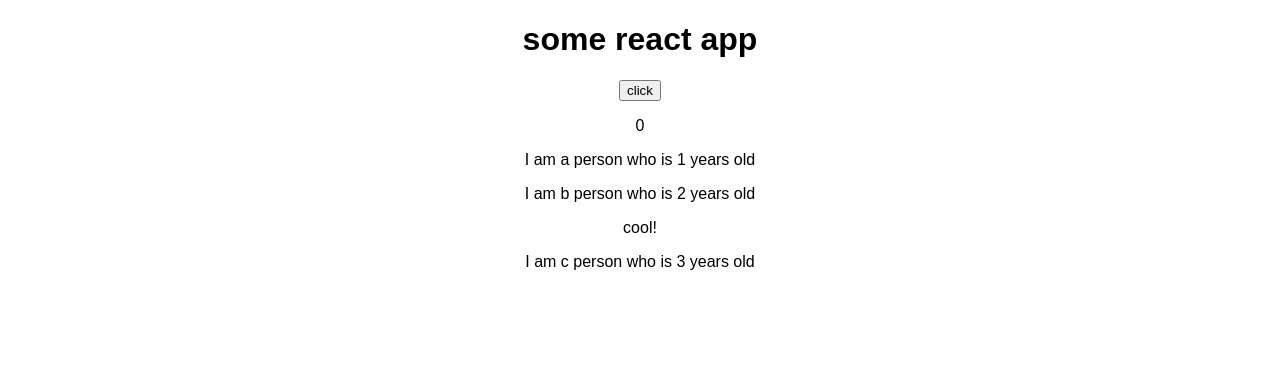
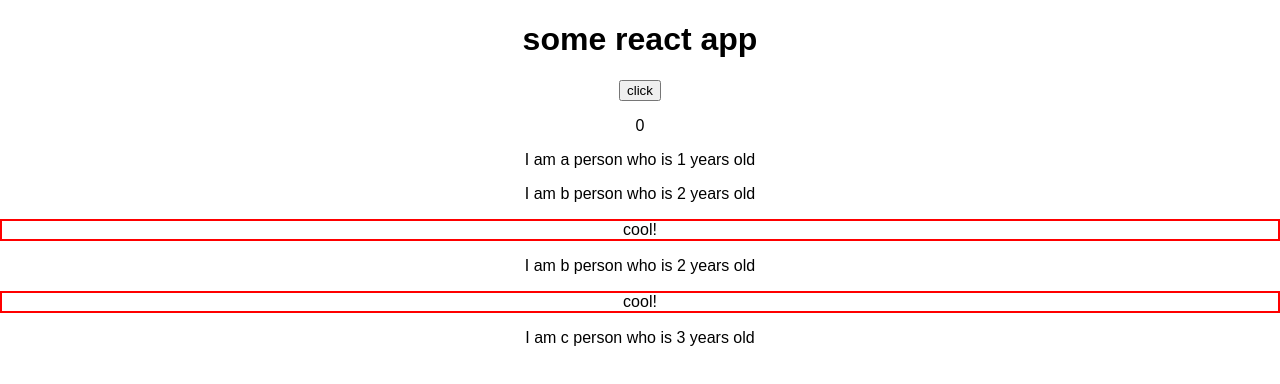
Before and after one commit to redvg/react_burger, a React (Create React App) app: page / in a window 1280 px wide. Shown: the top 384 px of the page. Built offline with nearby package versions, Linux system fonts and the light colour scheme.

Commit message:
passes method ref, adds method arg

```diff
--- a/src/App.js
+++ b/src/App.js
@@ -16,23 +16,41 @@ class App extends Component {
       {name: 'c', age: 3}
     ],
 
-    counter: 0
+    counter: 0,
+
+    counterSource: ''
   }
 
-  buttonClickHandler = () => {
+  buttonClickHandler = (counterSource) => {
 
-    this.setState({counter: this.state.counter + 1});
+    this.setState({counter: this.state.counter + 1, counterSource: counterSource});
   }
 
   render() {
     return (
       <div className="App">
         <h1>some react app</h1>
-        <button onClick={this.buttonClickHandler}>click</button>
+        <button onClick={() => this.buttonClickHandler('button')}>click</button>
         <p>{this.state.counter}</p>
-        <Person name={this.state.persons[0].name} age={this.state.persons[0].age} />
-        <Person name={this.state.persons[1].name} age={this.state.persons[1].age} > <p>cool!</p> </Person>
-        <Person name={this.state.persons[2].name} age={this.state.persons[2].age} />
+        <p>{this.state.counterSource}</p>
+        <Person
+          name={this.state.persons[0].name}
+          age={this.state.persons[0].age} />
+        <Person
+          name={this.state.persons[1].name}
+          age={this.state.persons[1].age}
+          clickHandler={() => this.buttonClickHandler('component, arrow func')}>
+          <p style={{border: '2px solid red'}}>cool!</p>
+        </Person>
+        <Person
+          name={this.state.persons[1].name}
+          age={this.state.persons[1].age}
+          clickHandler={this.buttonClickHandler.bind(this, 'component, bind')}>
+          <p style={{border: '2px solid red'}}>cool!</p>
+        </Person>
+        <Person
+          name={this.state.persons[2].name}
+          age={this.state.persons[2].age} />
       </div>
     );
   }
--- a/src/Person/Person.js
+++ b/src/Person/Person.js
@@ -1,5 +1,5 @@
 import React from 'react';
 
-const person = (props) => <p>I am {props.name} person who is {props.age} years old {props.children}</p>;
+const person = (props) => <p onClick={props.clickHandler}>I am {props.name} person who is {props.age} years old {props.children}</p>;
 
 export default person;
```
